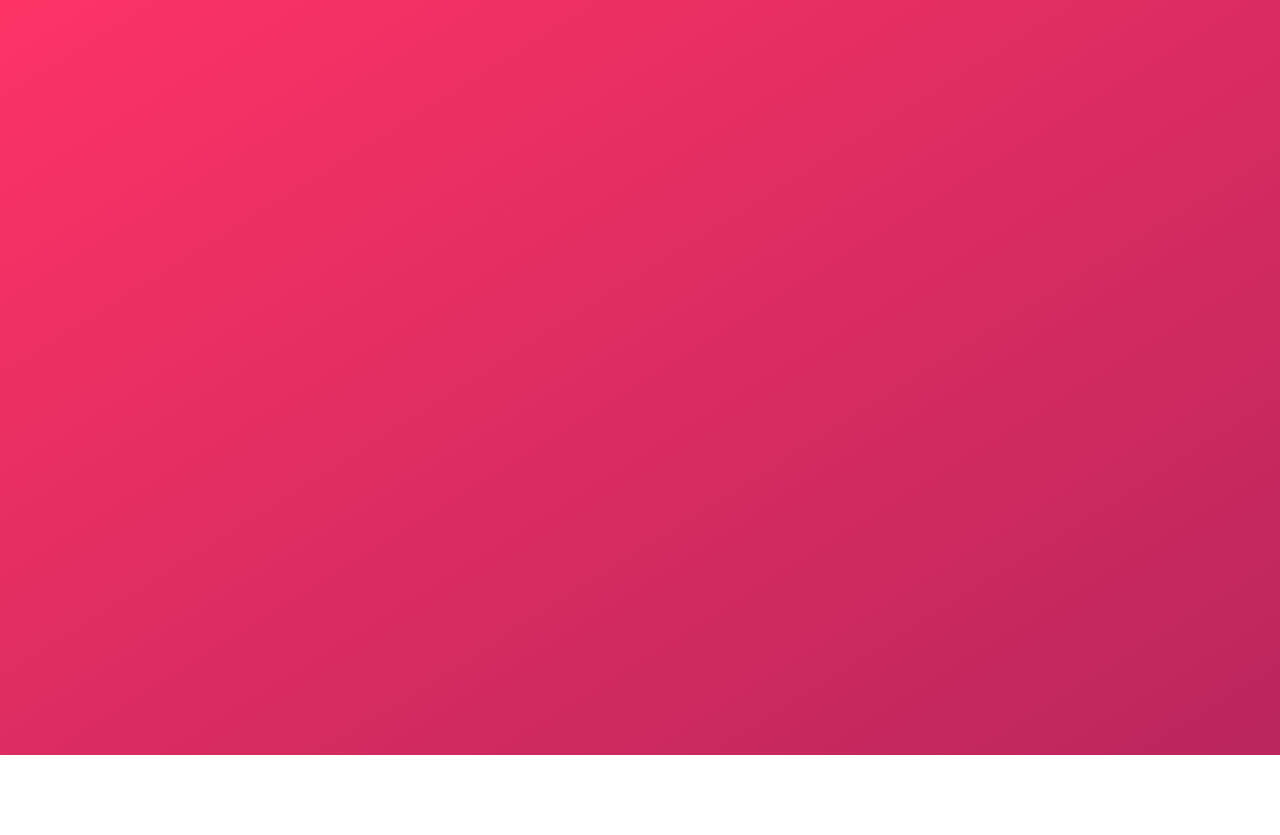
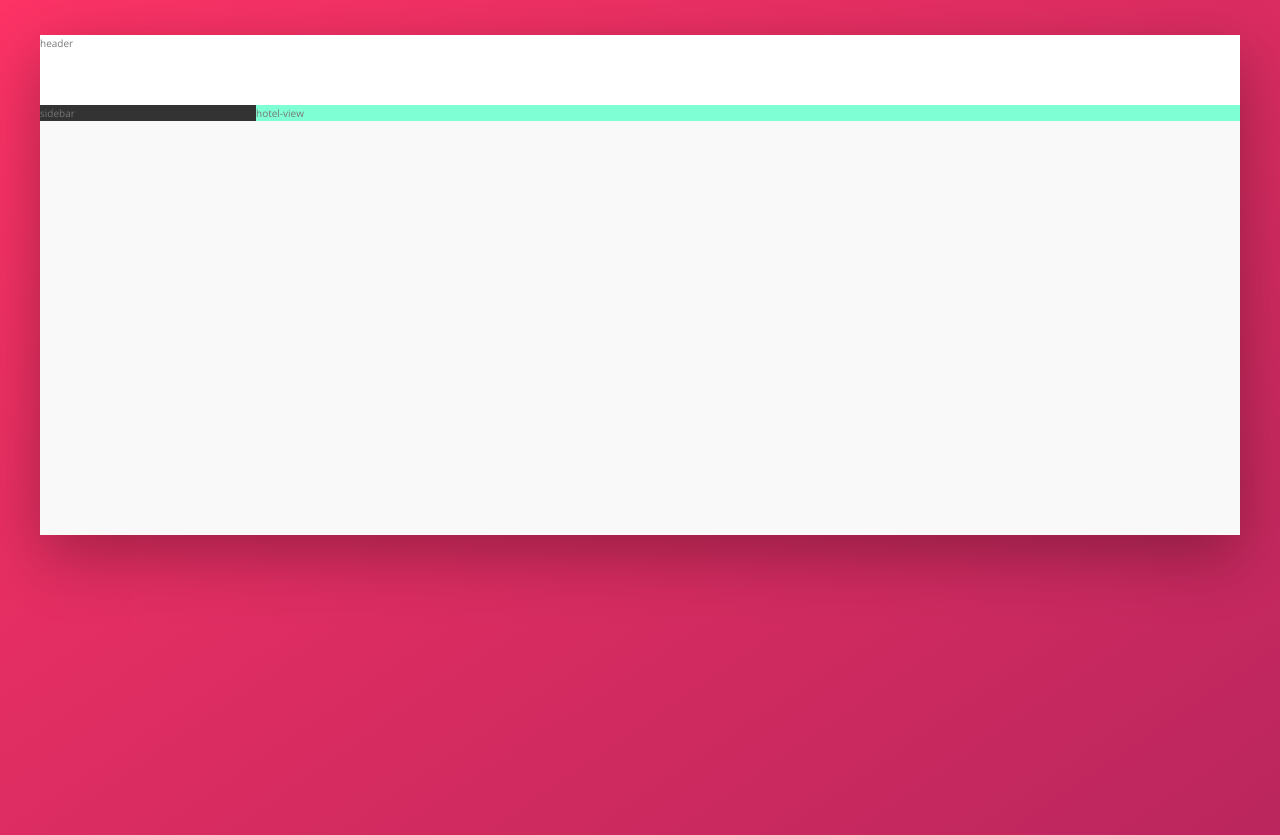
Before and after one commit to adityaiwd/trillo, a website: page index.html in a window 1280 px wide. Shown: the part 45-880 px from the top of the page. Before the commit the page ends 800 px from the top, so only its background shows below. Drawn offline with nearby package versions, Linux system fonts and the light colour scheme.

Commit message:
setting up the overall layout

```diff
--- a/index.html
+++ b/index.html
@@ -11,6 +11,18 @@
         <title>trillo &mdash; Your all-in-one booking app</title>
     </head>
     <body>
-        <h1>trillo</h1>
+        <div class="container">
+            <header class="header">
+                header
+            </header>
+            <div class="content">
+                <nav class="sidebar">
+                    sidebar
+                </nav>
+                <main class="hotel-view">
+                    hotel-view
+                </main>
+            </div>
+        </div>
     </body>
 </html>
--- a/sass/_base.scss
+++ b/sass/_base.scss
@@ -29,6 +29,8 @@ Grey dark 3: #999
   --color-grey-dark-1: #333;
   --color-grey-dark-2: #777;
   --color-grey-dark-3: #999;
+
+  --shadow-dark: 0 2rem 6rem rgba(0,0,0,.3);
 }
 
 * {
--- a/sass/_layout.scss
+++ b/sass/_layout.scss
@@ -0,0 +1,28 @@
+.container {
+    max-width: 120rem;
+    margin: 8rem auto;
+    background-color: var(--color-grey-light-1);
+    box-shadow: var(--shadow-dark);
+
+    min-height: 50rem;
+}
+
+.header {
+    height: 7rem;
+    background-color: #fff;
+    border-bottom: var(--color-grey-light-2);
+}
+
+.content {
+    display: flex;
+}
+
+.sidebar {
+    background-color: var(--color-grey-dark-1);
+    flex: 0 0 18%;
+}
+
+.hotel-view{
+    background-color: aquamarine;
+    flex: 1;
+}
```
Also changed, not shown: css/style.css.
